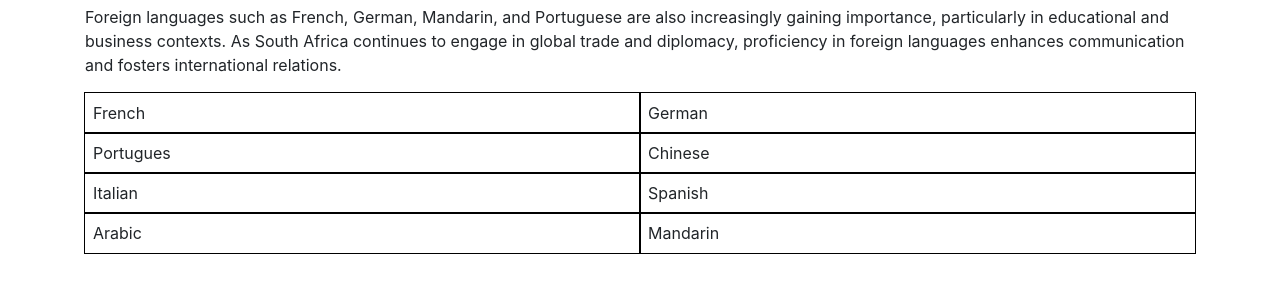
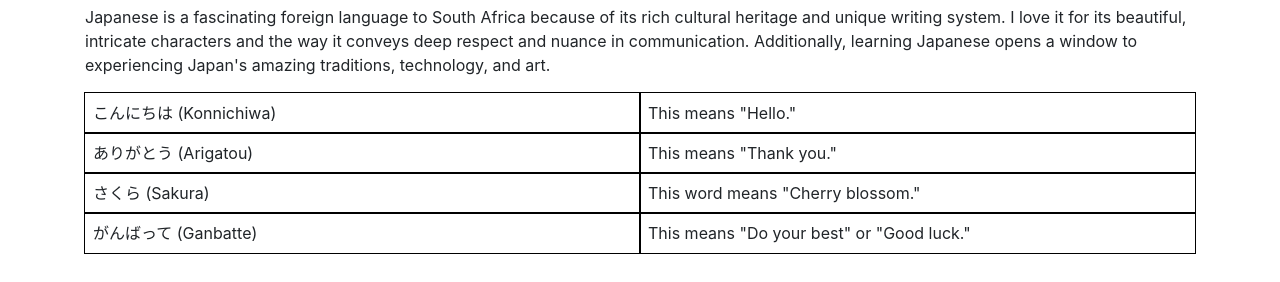
Before and after one commit to Khanyie1/web-page, a plain HTML site: page my-webpage.html in a window 1280 px wide. Shown: the part 392-674 px from the top of the page. Drawn offline with nearby package versions, Linux system fonts and the light colour scheme.

Commit message:
Foreign language defects fixed

```diff
--- a/my-webpage.html
+++ b/my-webpage.html
@@ -55,8 +55,10 @@
 
                     <div class="foreign-text">
                         <p>
-                            Foreign languages such as French, German, Mandarin, and Portuguese are also increasingly gaining importance, particularly in educational and business contexts.
-                            As South Africa continues to engage in global trade and diplomacy, proficiency in foreign languages enhances communication and fosters international relations.
+                            Japanese is a fascinating foreign language to South Africa because of its rich cultural heritage
+                            and unique writing system.
+                            I love it for its beautiful, intricate characters and the way it conveys deep respect and nuance in communication.
+                            Additionally, learning Japanese opens a window to experiencing Japan's amazing traditions, technology, and art.
                         </p>
                     </div>
                 </div>
@@ -66,14 +68,14 @@
         <div class="container">
             <section class="table-section">
                 <div class="flex-content-table">
-                    <div>French</div>
-                    <div>German</div>
-                    <div>Portugues</div>
-                    <div>Chinese</div>
-                    <div>Italian</div>
-                    <div>Spanish</div>
-                    <div>Arabic</div>
-                    <div>Mandarin</div>
+                    <div>こんにちは (Konnichiwa)</div>
+                    <div>This means "Hello."</div>
+                    <div>ありがとう (Arigatou)</div>
+                    <div>This means "Thank you."</div>
+                    <div>さくら (Sakura)</div>
+                    <div>This word means "Cherry blossom."</div>
+                    <div>がんばって (Ganbatte)</div>
+                    <div>This means "Do your best" or "Good luck."</div>
                 </div>
             </section>
         </div>
```
Also changed, not shown: my-webpage-grid.html (+12 -10 lines).
